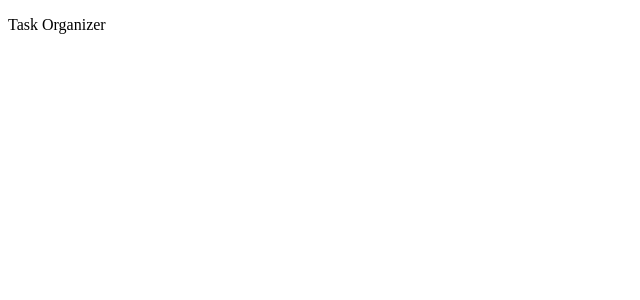
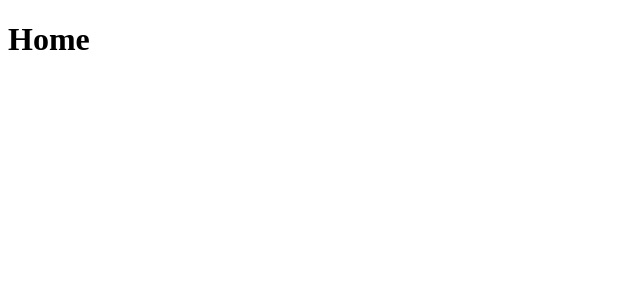
Before and after one commit to Ignacio-fabianamaria/task_organizer, a React (Vite) app: page / in a window 1280 px wide. Shown: the top 300 px of the page, without its empty margins (0-640 px from the left). Built offline with nearby package versions, Linux system fonts and the light colour scheme.

Commit message:
feat: created Home page

```diff
--- a/src/App.tsx
+++ b/src/App.tsx
@@ -1,12 +1,13 @@
+import { Home } from "./pages/Home"
 
 
 function App() {
 
 
   return (
-    <div>
-      <p>Task Organizer</p>
-    </div>
+    <>
+    <Home />
+    </>
   )
 }
 
--- /dev/null
+++ b/src/pages/Home/index.tsx
@@ -0,0 +1,5 @@
+export function Home(){
+    return(
+        <h1>Home</h1>
+    )
+}
--- a/vite.config.ts
+++ b/vite.config.ts
@@ -6,5 +6,5 @@ export default defineConfig({
   plugins: [react()],
   server: {
     port: 3000,
-  }
+  },
 })
```
